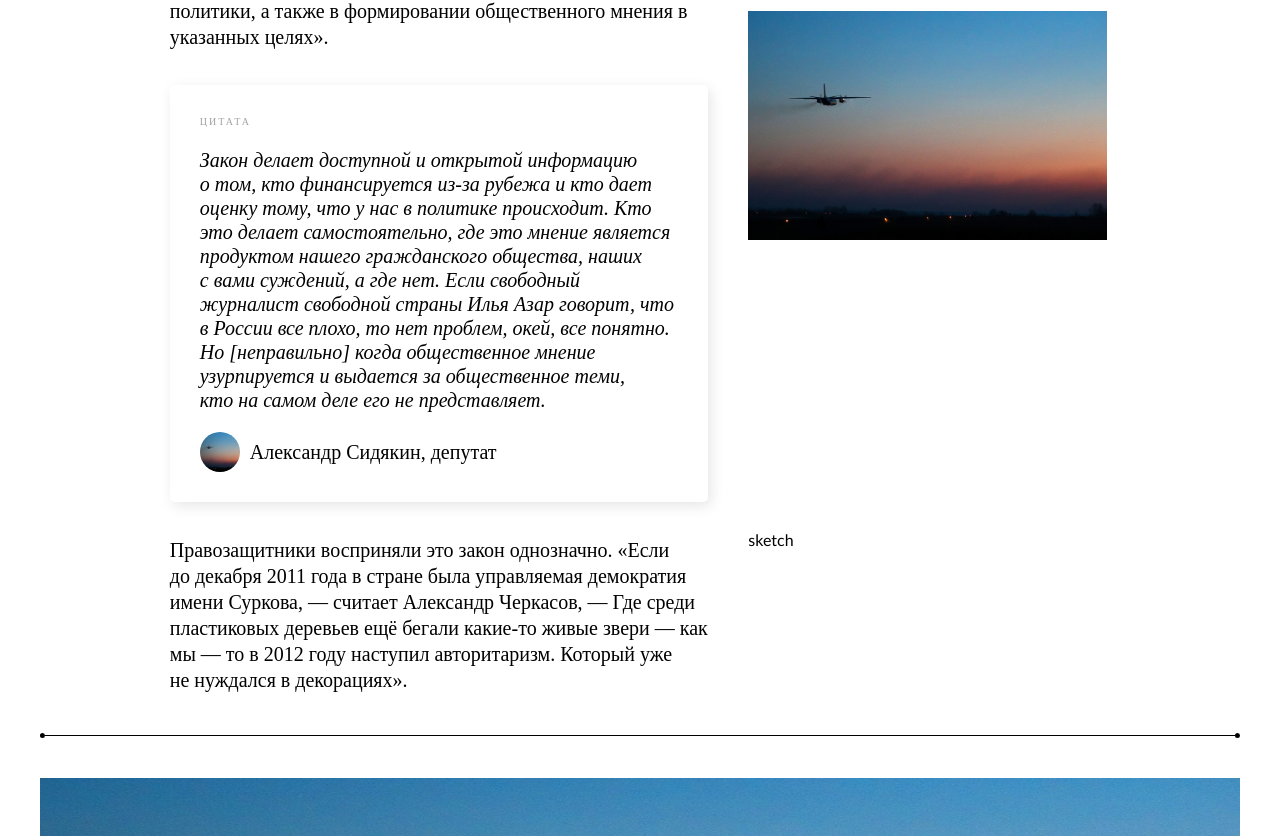
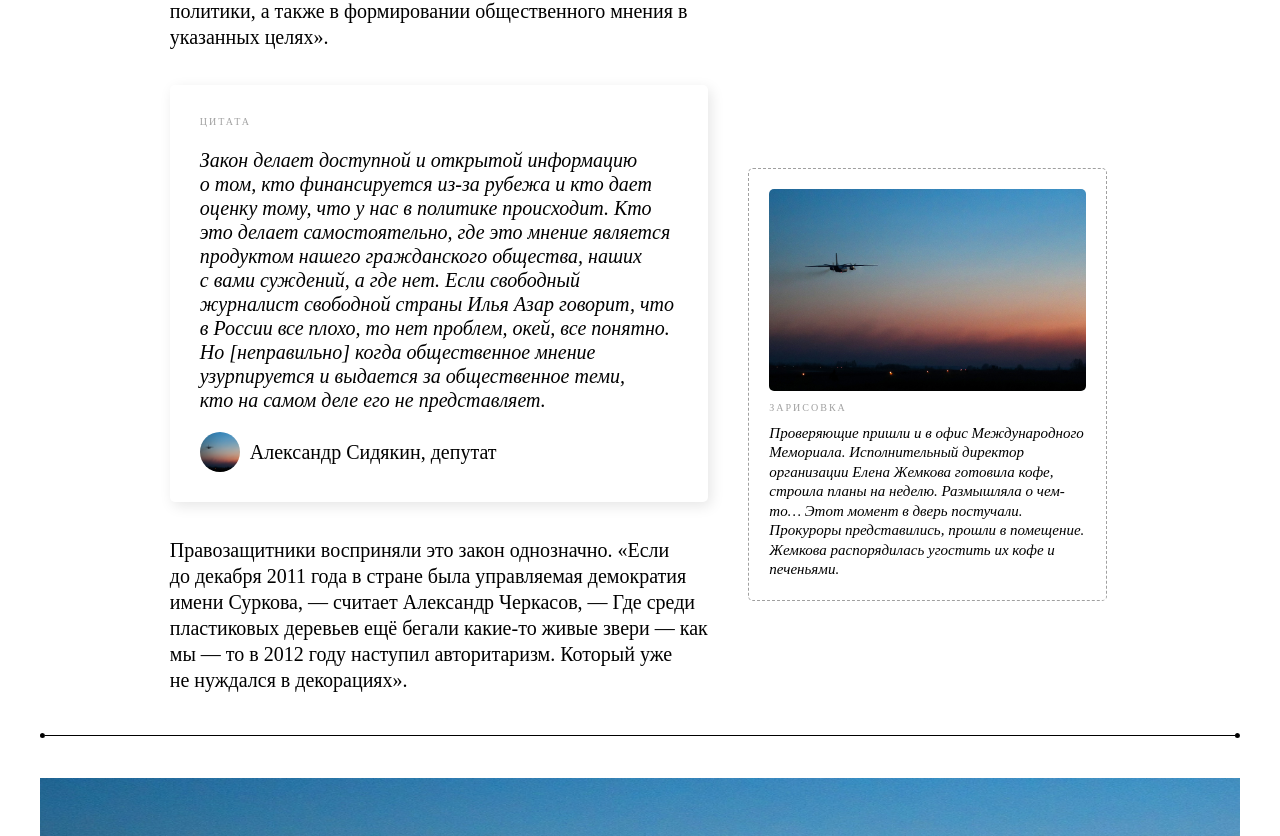
Before and after one commit to Shar1892/AU_Memo, a React (Create React App) app: page /series in a window 1280 px wide. Shown: the part 3304-4140 px from the top of the page. Built offline with nearby package versions, Linux system fonts and the light colour scheme.

Commit message:
feat: сделал компонент зарисовки серии

```diff
--- a/src/components/part/part.js
+++ b/src/components/part/part.js
@@ -10,6 +10,7 @@ import SeriesVideo from '../seriesVideo/seriesVideo';
 import SeriesPhoto from '../seriesPhoto/seriesPhoto';
 import SeriesReference from '../seriesReference/seriesReference';
 import SeriesIllustration from '../seriesIllustration/seriesIllustration';
+import SeriesSketch from '../seriesSketch/seriesSketch';
 
 function Part({partData, partNumber}) {
 	return (
@@ -78,7 +79,7 @@ function Part({partData, partNumber}) {
 								) : material.type === 'illustration' ? (
 									<SeriesIllustration data={material} />
 								) : (
-									<div>{material.type}</div>
+									<SeriesSketch data={material} />
 								)}
 							</div>
 						))}
--- /dev/null
+++ b/src/components/seriesSketch/seriesSketch.css
@@ -0,0 +1,36 @@
+.seriesSketch {
+	width: 100%;
+	display: flex;
+	flex-direction: column;
+	padding: 20px;
+	box-sizing: border-box;
+	border: 1px dashed #a0a0a0;
+	border-radius: 5px;
+}
+
+.seriesSketch__image {
+	width: 100%;
+	border-radius: 5px;
+}
+
+.seriesSketch__title {
+	margin: 10px 0;
+	font-family: 'Quant Antiqua';
+	font-style: normal;
+	font-weight: 400;
+	font-size: 10px;
+	line-height: 130%;
+	letter-spacing: 0.2em;
+	text-transform: uppercase;
+	color: #a0a0a0;
+}
+
+.seriesSketch__discription {
+	margin: 0;
+	font-family: 'Quant Antiqua';
+	font-style: italic;
+	font-weight: 400;
+	font-size: 15px;
+	line-height: 130%;
+	color: #000000;
+}
--- /dev/null
+++ b/src/components/seriesSketch/seriesSketch.js
@@ -0,0 +1,13 @@
+import './seriesSketch.css';
+
+function SeriesSketch({data}) {
+	return (
+		<div className='seriesSketch'>
+			<img className='seriesSketch__image' src={data.src} alt={data.type}></img>
+			<p className='seriesSketch__title'>зарисовка</p>
+			<p className='seriesSketch__discription'>{data.discription}</p>
+		</div>
+	);
+}
+
+export default SeriesSketch;
```
